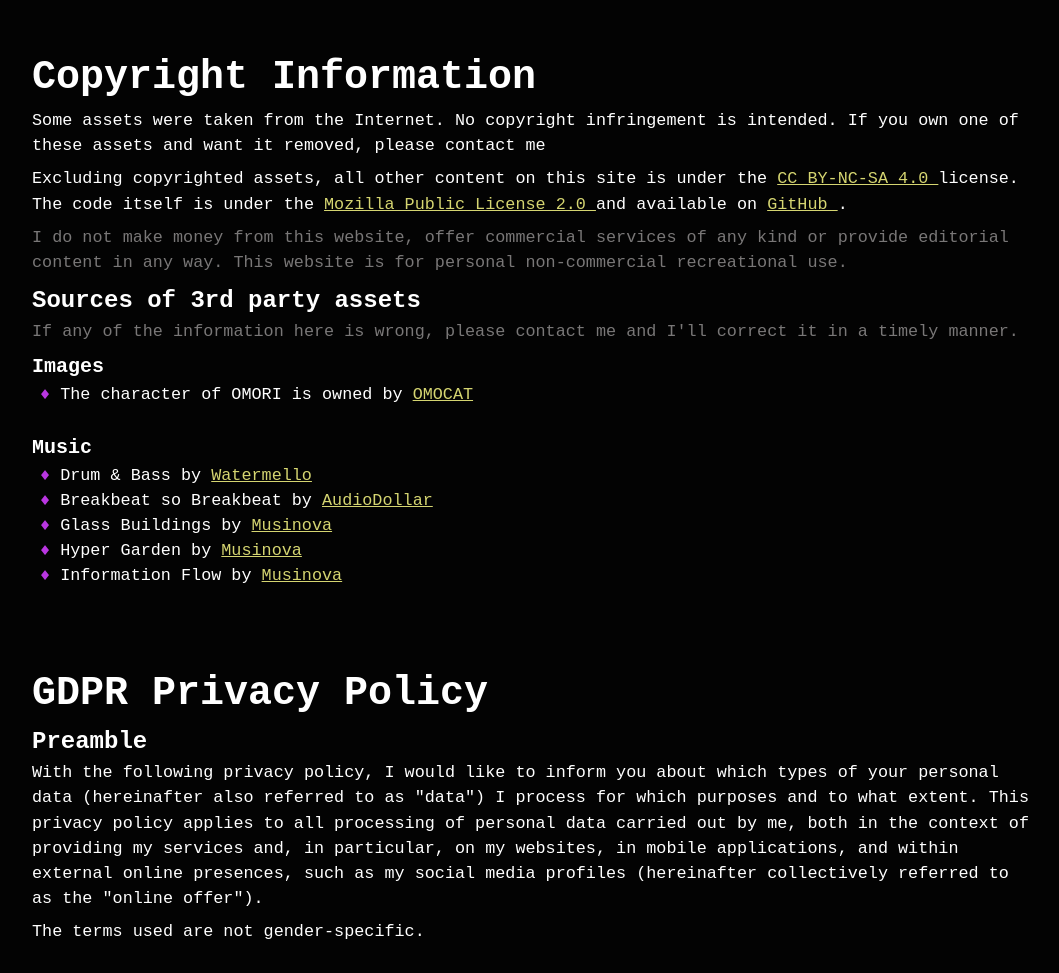
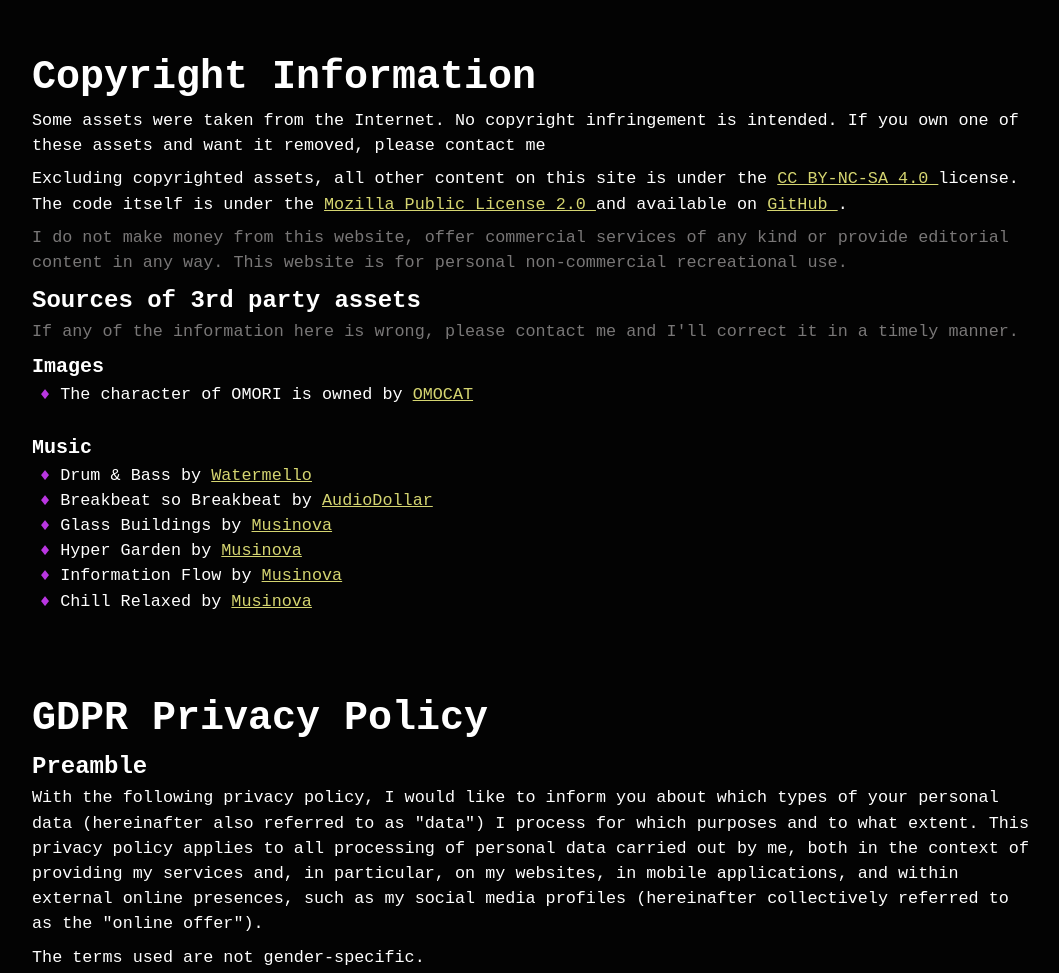
Before and after one commit to nico-the-tall/nicolas-nekoweb, an Astro site: page /privacy in a window 1280 px wide. Shown: the top 973 px of the page, without its empty margins (108-1167 px from the left). Built offline with nearby package versions, Linux system fonts and the light colour scheme; Astro itself is replaced by a stand-in of ours; a script that the page names is missing; a web font is replaced by a local one.

Commit message:
assets update

```diff
--- a/src/pages/privacy.astro
+++ b/src/pages/privacy.astro
@@ -120,6 +120,16 @@ import Base from "@/layouts/Base.astro";
         Information Flow by{" "}
         <a
           href="https://pixabay.com/music/drum-n-bass-information-flow-liquid-jungle-breakbeat-drum-and-bass-358432/"
+          target="_blank"
+          rel="noopener noreferrer"
+        >
+          Musinova
+        </a>
+      </li>
+      <li>
+        Chill Relaxed by{" "}
+        <a
+          href="https://pixabay.com/music/drum-n-bass-chill-relaxed-breakbeat-dnb-373485/"
           target="_blank"
           rel="noopener noreferrer"
         >
```
Also changed, not shown: public/tracks/manifest.json, 1 other file.
